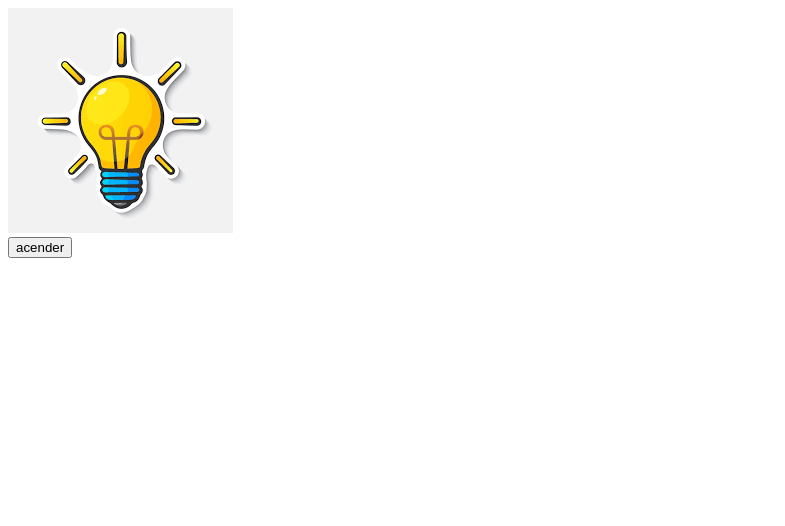
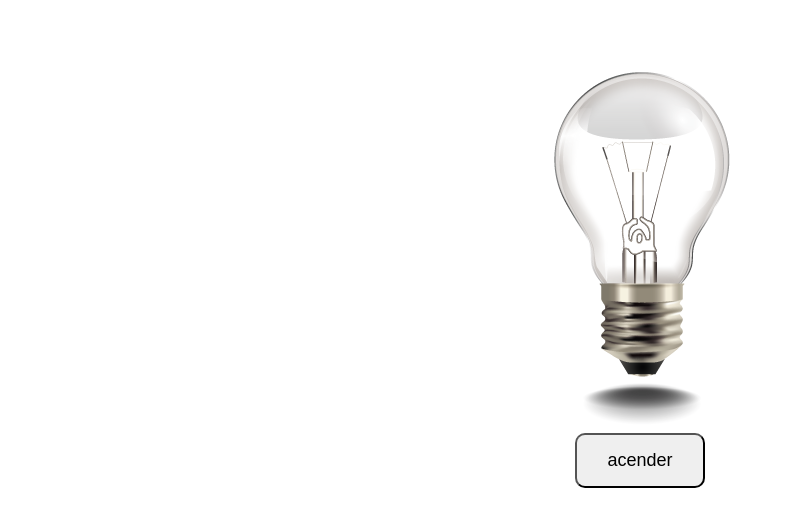
Before and after one commit to TavaresEduarda/projeto-lampada, a plain HTML site: page index.html in a window 1280 px wide. Shown: the whole page, without its empty margins (0-785 px from the left). Drawn offline with Linux system fonts and the light colour scheme.

Commit message:
enviando arquivos finalizados do projeto lampada

```diff
--- a/index.html
+++ b/index.html
@@ -1,15 +1,22 @@
+
 <!DOCTYPE html>
-<html lang="pt-bt">
+<html lang="pt-br">
 <head>
     <meta charset="UTF-8">
     <meta name="viewport" content="width=device-width, initial-scale=1.0">
     <link rel="stylesheet" href="style.css">
-    <title>Document</title>
+    <title>lampada</title>
 </head>
 <body>
-    <img src="acesa.png" alt="">
-    <br>
-    <button onclick="">acender</button>
+    <main class="main">
+        <div>
+            <img id="lampada" src="lampada-apagada.png">
+        </div>
+        <div>
+            <button id="botao" onclick="acenderApagar()">acender</button>
+        </div>
+
+    </main>
 
 </body>
 <script src="script.js"></script>
--- a/script.js
+++ b/script.js
@@ -0,0 +1,20 @@
+// let lampada = document.getElementById("lampada")
+let ligado = document.getElementById("acender")
+// let botao = document.getElementById("botao")
+
+function acenderApagar(){
+
+    // lampada.src= "lampada-acesa.png"
+   // ligado = false
+
+    if (!ligado) {
+      lampada.src = "lampada-acesa.png"
+      botao.textContent = "apagar"
+      ligado = true //quando "ligado" é "true", significa que a lâmpada está acesa.
+    } else {
+      lampada.src = "lampada-apagada.png"
+      botao.textContent = "acender"//textConten alterar o texto visível de um elemento na página.
+      ligado = false //Quando "ligado" é "false", significa que a lâmpada está apagada.
+    }
+
+}
--- a/style.css
+++ b/style.css
@@ -0,0 +1,11 @@
+.main{
+    display: flex;
+    flex-direction: column;
+    align-items: center;
+}
+
+button{
+    padding: 15px 30px;
+    border-radius: 10px;
+    font-size: 18px;
+}
```
Also changed, not shown: acesa.png (deleted), apagada.jpg (deleted), lampada-acesa.png (added), lampada-apagada.png (added), 1 other file.
